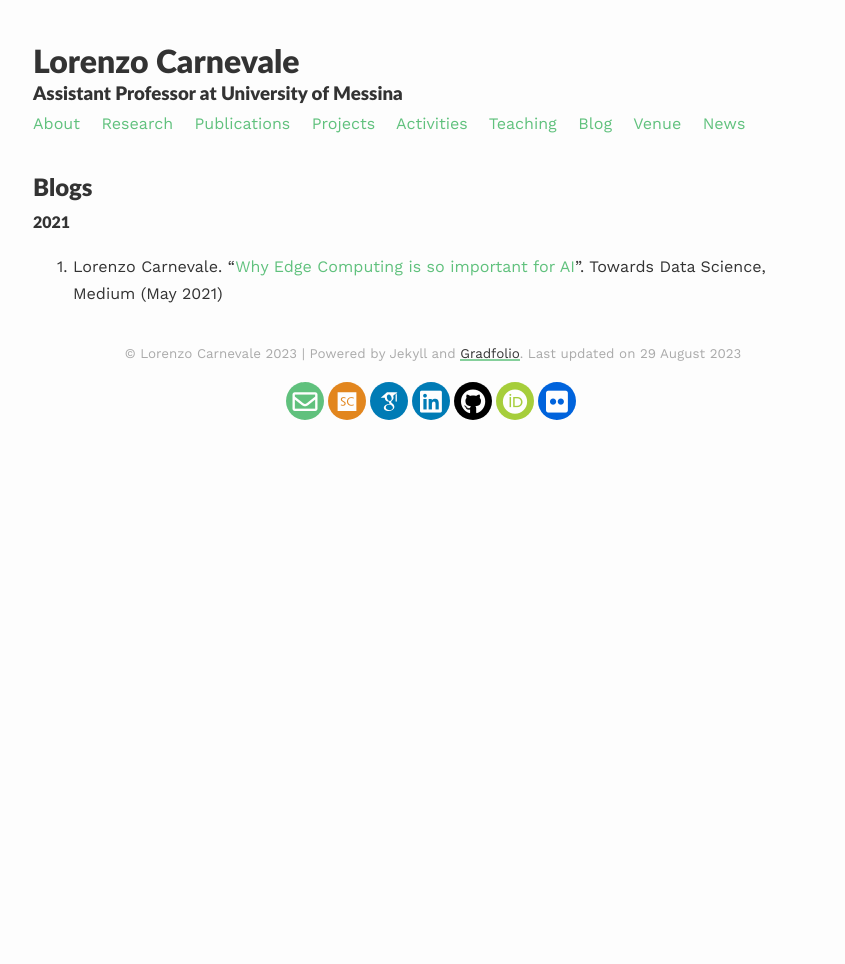
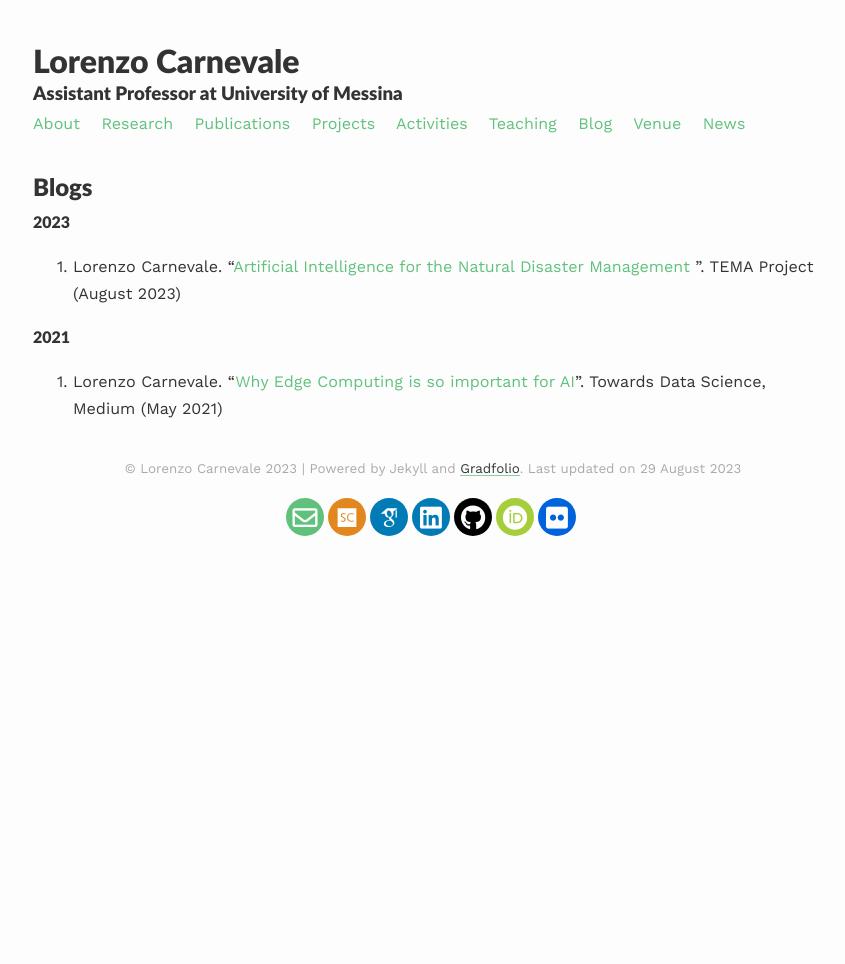
Before and after one commit to lcarnevale/lcarnevale.github.io, a Jekyll site: the page built from _pages/blogs.md, in a window 1280 px wide. Shown: the whole page, without its empty margins (207-1052 px from the left). Built offline with Jekyll 4.4.1, drawn with Linux system fonts in a browser that asks for light colours; nearby versions of some CDN libraries; some web fonts are replaced.

Commit message:
include blog post on tema project website

```diff
--- a/_pages/blogs.md
+++ b/_pages/blogs.md
@@ -7,5 +7,8 @@ published: true
 
 ## Blogs
 
+#### 2023
+1. Lorenzo Carnevale. "[Artificial Intelligence for the Natural Disaster Management ](https://tema-project.eu/articles/artificial-intelligence-natural-disaster-management)". TEMA Project (August 2023)
+
 #### 2021
 1. Lorenzo Carnevale. "[Why Edge Computing is so important for AI](https://towardsdatascience.com/why-edge-computing-is-so-important-for-ai-e4695d4e7960?sk=bbcdf4e0a8820f4e458e36debc8a7bba)". Towards Data Science, Medium (May 2021)
```
